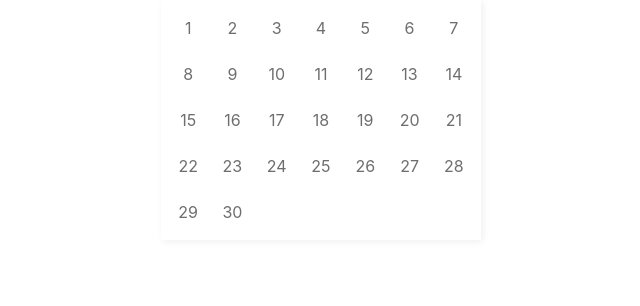
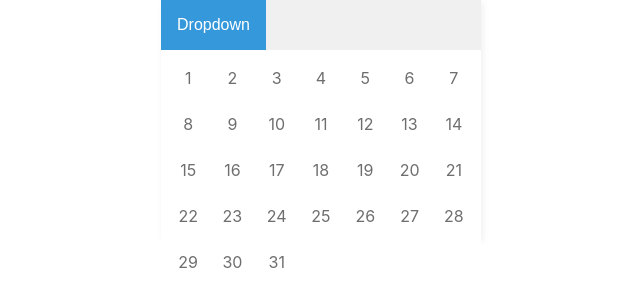
Before and after one commit to johnnydevster/simplebooker, a React (Create React App) app: page / in a window 1280 px wide. Shown: the top 306 px of the page, without its empty margins (319-959 px from the left). Built offline with nearby package versions, Linux system fonts and the light colour scheme.

Commit message:
Created year and month picker component.

```diff
--- a/src/App.js
+++ b/src/App.js
@@ -1,4 +1,5 @@
 import './App.scss';
+import YearMonthPicker from './YearMonthPicker';
 
 function App() {
 
@@ -7,12 +8,13 @@ function App() {
   };
 
   const dateArray = [];
-  for (var i = 1; i <= getDaysInMonth(6, 2021); i++) { //replace with chosen month and year
+  for (var i = 1; i <= getDaysInMonth(3, 2021); i++) { //replace with chosen month and year
     dateArray.push(i);
   }
 
   return (
     <div className="simplebooker-main">
+      <YearMonthPicker />
       <div className="datenumbers-container">
         {dateArray.map(item => {
           return (
--- a/src/App.scss
+++ b/src/App.scss
@@ -35,3 +35,48 @@
     }
 
 }
+
+/* Dropdown Button */
+.dropbtn {
+    background-color: #3498DB;
+    color: white;
+    padding: 16px;
+    font-size: 16px;
+    border: none;
+    cursor: pointer;
+  }
+
+  /* Dropdown button on hover & focus */
+  .dropbtn:hover, .dropbtn:focus {
+    background-color: #2980B9;
+  }
+
+  /* The container <div> - needed to position the dropdown content */
+  .dropdown {
+    position: relative;
+    display: inline-block;
+  }
+
+  /* Dropdown Content (Hidden by Default) */
+  .dropdown-content {
+    display: none;
+    position: absolute;
+    background-color: #f1f1f1;
+    min-width: 160px;
+    box-shadow: 0px 8px 16px 0px rgba(0,0,0,0.2);
+    z-index: 1;
+  }
+
+  /* Links inside the dropdown */
+  .dropdown-content a {
+    color: black;
+    padding: 12px 16px;
+    text-decoration: none;
+    display: block;
+  }
+
+  /* Change color of dropdown links on hover */
+  .dropdown-content a:hover {background-color: #ddd}
+
+  /* Show the dropdown menu (use JS to add this class to the .dropdown-content container when the user clicks on the dropdown button) */
+  .show {display:block;}
--- /dev/null
+++ b/src/YearMonthPicker.js
@@ -0,0 +1,16 @@
+
+
+function YearMonthPicker() {
+  return (
+    <div class="dropdown">
+      <button onclick="myFunction()" class="dropbtn">Dropdown</button>
+      <div id="myDropdown" class="dropdown-content">
+        <a href="#">Link 1</a>
+        <a href="#">Link 2</a>
+        <a href="#">Link 3</a>
+      </div>
+    </div>
+  )
+}
+
+export default YearMonthPicker;
```
